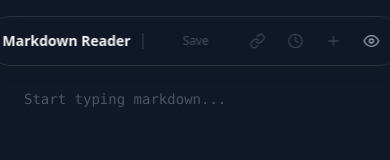
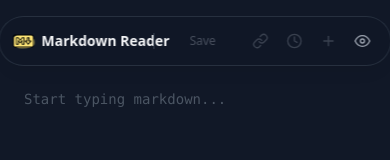
Before and after one commit to prathamudeshmukh/markdown-reader, a React (Vite) app: page / in a window 390 px wide. Shown: the top 160 px of the page. Built offline with nearby package versions, Linux system fonts and the light colour scheme.

Commit message:
Change logo

```diff
--- a/src/components/Header.tsx
+++ b/src/components/Header.tsx
@@ -35,12 +35,13 @@ export default function Header({ slug, mode, isSaving, isLoading, markdownText,
 
   return (
     <div className="fixed top-4 left-1/2 -translate-x-1/2 z-50">
-      <header className="flex items-center gap-3 bg-white/80 backdrop-blur-md border border-gray-200/60 shadow-lg shadow-black/5 rounded-full px-4 py-2 dark:bg-gray-900/80 dark:border-gray-700/60">
-        <h1 className="text-sm font-semibold text-gray-900 dark:text-gray-100 whitespace-nowrap">
+      <header className="flex items-center gap-2 sm:gap-3 bg-white/80 backdrop-blur-md border border-gray-200/60 shadow-lg shadow-black/5 rounded-full px-3 sm:px-4 py-2 dark:bg-gray-900/80 dark:border-gray-700/60">
+        <h1 className="flex items-center gap-1.5 text-sm font-semibold text-gray-900 dark:text-gray-100 whitespace-nowrap">
+          <img src="/logo.png" alt="" className="h-6 w-6" />
           Markdown Reader
         </h1>
         <div className="w-px h-4 bg-gray-200 dark:bg-gray-700" />
-        <div className="flex items-center gap-1.5">
+        <div className="flex items-center gap-0.5 sm:gap-1.5">
           <div className="w-20 flex justify-center">
             {isLoading ? (
               <span className="flex items-center gap-1.5 px-3 py-1 text-xs text-blue-600 dark:text-blue-400">
```
Also changed, not shown: public/favicon.png, public/logo.png (added).
